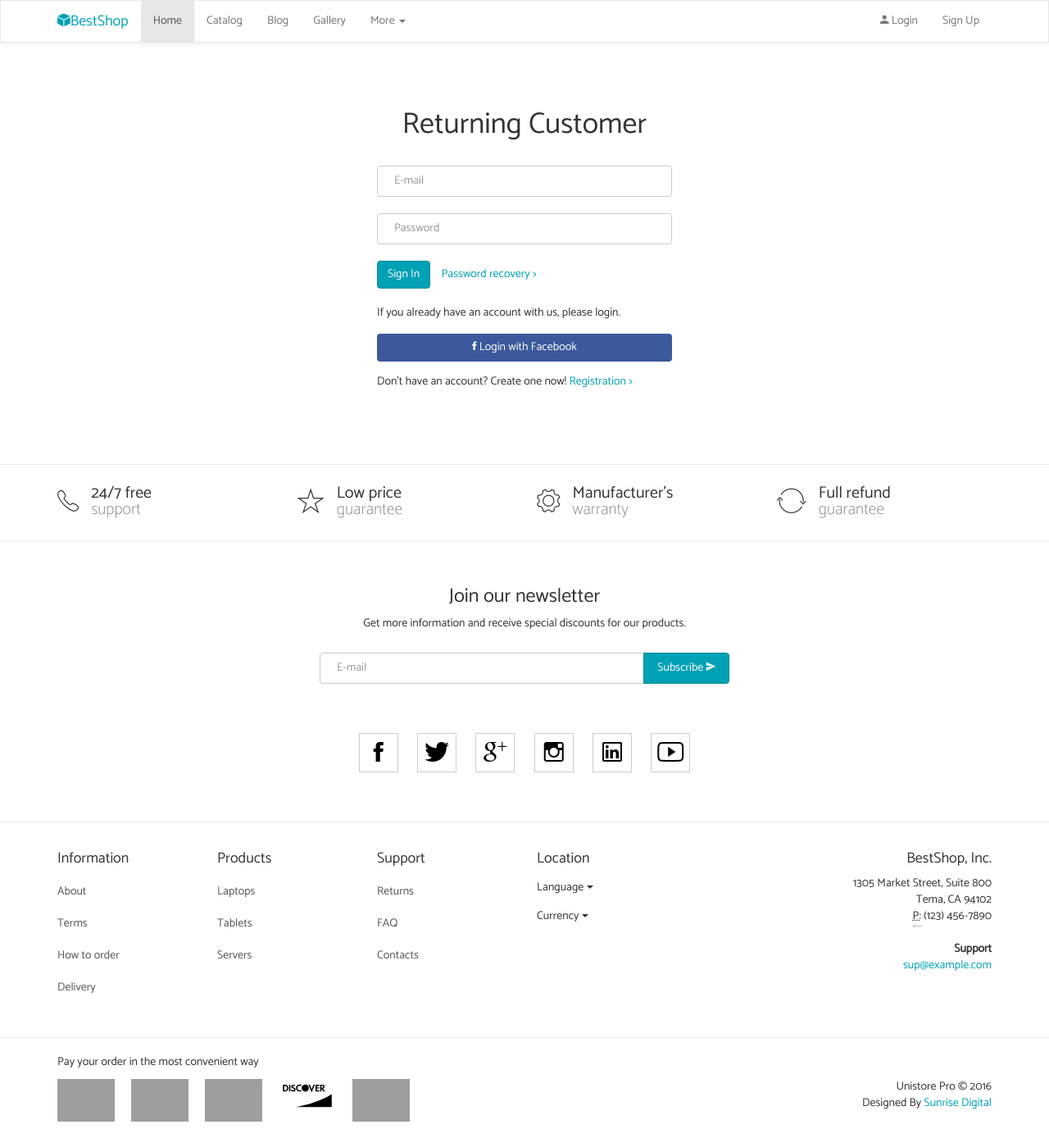
After one commit to Ceasar15/BestBuy, a Django app: page /users/login/ in a window 1280 px wide. The commit adds this page. Shown: the whole page at 82% size. Run offline with Django 3.2, Linux system fonts and the light colour scheme; parts of the project's set-up code (start-up, migrations or seed data) failed here and were passed over; some libraries are stand-ins or nearby versions; some web fonts are replaced; grey boxes are pictures that could not be loaded.

Commit message:
added login page

```diff
--- a/BestBuy/apps/users/urls.py
+++ b/BestBuy/apps/users/urls.py
@@ -2,5 +2,6 @@ from django.urls import path
 from . import views
 
 urlpatterns = [
-    path('sign_up/', views.sign_up, name='sign_up')
+    path('sign_up/', views.sign_up, name='sign_up'),
+    path('login/', views.login, name='login'),
 ]
--- a/BestBuy/apps/users/views.py
+++ b/BestBuy/apps/users/views.py
@@ -8,3 +8,7 @@ from django.views.generic import TemplateView
 def sign_up(request):
     template = 'users/signup.html'
     return render(request, template )
+
+def login(request):
+    template = 'users/login.html'
+    return render(request, template)
--- a/templates/base.html
+++ b/templates/base.html
@@ -65,7 +65,7 @@
               </li>
             </ul>
             <ul class="nav navbar-nav navbar-right">
-              <li><a href="./login/"> <i class="ion-android-person"></i> Login </a></li>
+              <li><a href="{% url 'login' %}"> <i class="ion-android-person"></i> Login </a></li>
               <li><a href="{% url 'sign_up' %}"> Sign Up</a></li>
             </ul>
           </div><!--/.nav-collapse -->
--- /dev/null
+++ b/templates/users/login.html
@@ -0,0 +1,48 @@
+{% extends 'base.html' %}
+{% load static %}
+{% block title %}Home{% endblock %}
+
+{% block body%}
+
+    <hr class="offset-lg hidden-xs">
+    <hr class="offset-md">
+
+    <div class="container">
+      <div class="row">
+        <div class="col-sm-6 col-sm-offset-3 col-md-4 col-md-offset-4 md-padding">
+          <h1 class="align-center">Returning Customer</h1>
+          <br>
+
+          <form class="signin" action="index.php" method="post">
+            <input type="email" name="email" value="" placeholder="E-mail" required="" class="form-control" />
+            <br>
+            <input type="password" name="password" value="" placeholder="Password" required="" class="form-control" />
+            <br>
+
+            <button type="submit" class="btn btn-primary">Sign In</button>
+            <a href="#forgin-password" data-action="Forgot-Password" class="xs-margin">Password recovery ></a>
+            <br><br>
+
+            <p>
+              If you already have an account with us, please login.
+            </p>
+            <hr class="offset-xs">
+
+            <a href="#facebook" class="btn btn-facebook"> <i class="ion-social-facebook"></i> Login with Facebook </a>
+            <hr class="offset-sm">
+
+            <p>
+              Don't have an account? Create one now! <a href="{% url 'sign_up' %}"> Registration > </a>
+            </p>
+
+          </form>
+        </div>
+      </div>
+    </div>
+    <br><br>
+    <br class="hidden-xs">
+    <br class="hidden-xs">
+
+
+
+{% endblock body%}
```
